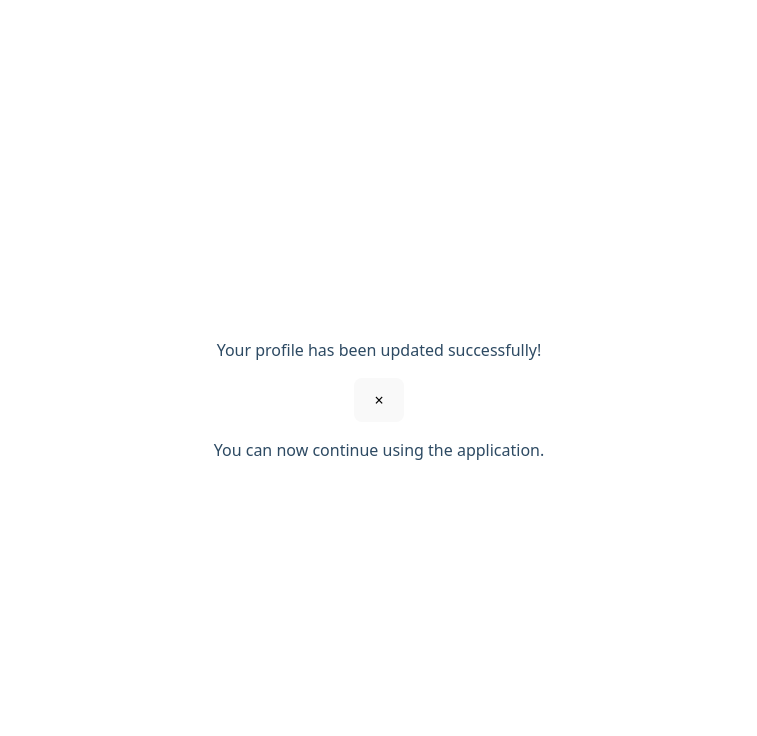
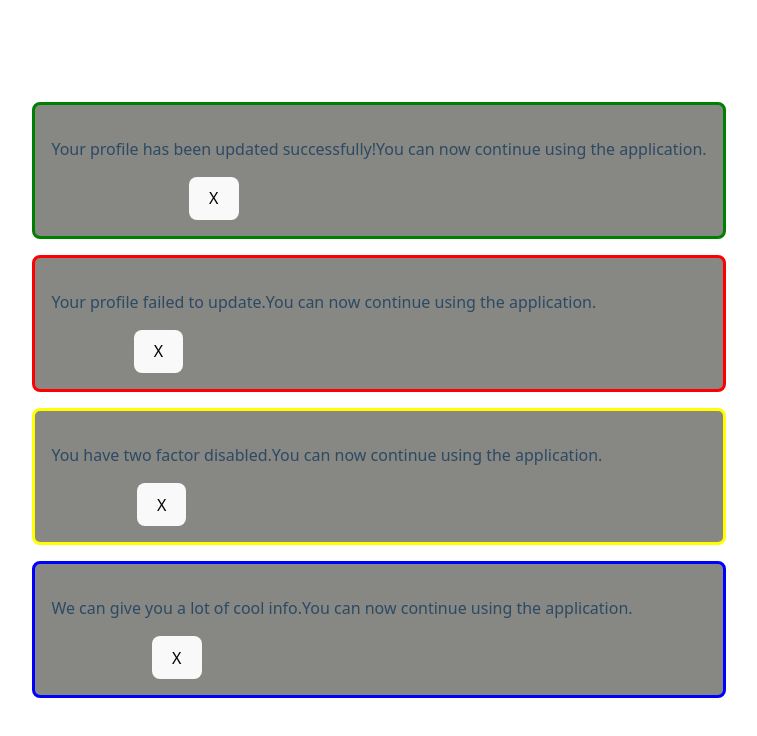
Before and after one commit to a-zeb/component-library, a React (Vite) app: page / in a window 1280 px wide. Shown: the top 736 px of the page, without its empty margins (261-1018 px from the left). Built offline with nearby package versions, Linux system fonts and the light colour scheme.

Commit message:
removed tailwind and added inline styling

```diff
--- a/src/App.tsx
+++ b/src/App.tsx
@@ -31,6 +31,29 @@ function App() {
         <p className="text-sm">You can now continue using the application.</p>
       </AlertBox>
 
+      <AlertBox
+        type="error"
+        message="Your profile failed to update."
+        onClose={() => alert('Alert closed')}
+      >
+        <p className="text-sm">You can now continue using the application.</p>
+      </AlertBox>
+
+      <AlertBox
+        type="warning"
+        message="You have two factor disabled."
+        onClose={() => alert('Alert closed')}
+      >
+        <p className="text-sm">You can now continue using the application.</p>
+      </AlertBox>
+
+      <AlertBox
+        type="info"
+        message="We can give you a lot of cool info."
+        onClose={() => alert('Alert closed')}
+      >
+        <p className="text-sm">You can now continue using the application.</p>
+      </AlertBox>
 
       {/* <UserProfileCard
         user={user}
--- a/src/components/AlertBox/AlertBox.tsx
+++ b/src/components/AlertBox/AlertBox.tsx
@@ -15,22 +15,18 @@ export default function AlertBox({
   onClose,
   children,
 }: AlertBoxProps) {
-  const alertStyles = {
-    success: "bg-green-100 border-green-500 text-green-700",
-    error: "bg-red-100 border-red-500 text-red-700",
-    warning: "bg-yellow-100 border-yellow-500 text-yellow-700",
-    info: "bg-blue-100 border-blue-500 text-blue-700",
-  };
+  const alertStyle = setAlertStyles(type)
+
   return (
-    <div className={`p-4 border-l-4 ${alertStyles[type]}`}>
-      <div className="flex justify-between items-center">
+    <div style={alertStyle}>
+      <div style={{ flex: "right" }}>
         <p>{message}</p>
         {onClose && (
           <button
             onClick={onClose}
             className="ml-4 text-gray-500 hover:text-gray-700"
           >
-            ×
+            X
           </button>
         )}
       </div>
@@ -38,3 +34,22 @@ export default function AlertBox({
     </div>
   );
 }
+
+function setAlertStyles(type: AlertType) {
+  let alertStyle;
+  const alertStyleInit = { display: "flex", borderRadius: "0.5rem", padding: "1rem", margin: "1rem" };
+  switch (type) {
+    case "success":
+      alertStyle = { ...alertStyleInit, border: "0.2rem solid green", backgroundColor: "#878784" }
+      return alertStyle;
+    case "error":
+      alertStyle = { ...alertStyleInit, border: "0.2rem solid red", backgroundColor: "#878784" }
+      return alertStyle;
+    case "warning":
+      alertStyle = { ...alertStyleInit, border: "0.2rem solid yellow", backgroundColor: "#878784" }
+      return alertStyle;
+    case "info":
+      alertStyle = { ...alertStyleInit, border: "0.2rem solid blue", backgroundColor: "#878784" }
+      return alertStyle;
+  }
+}
```
